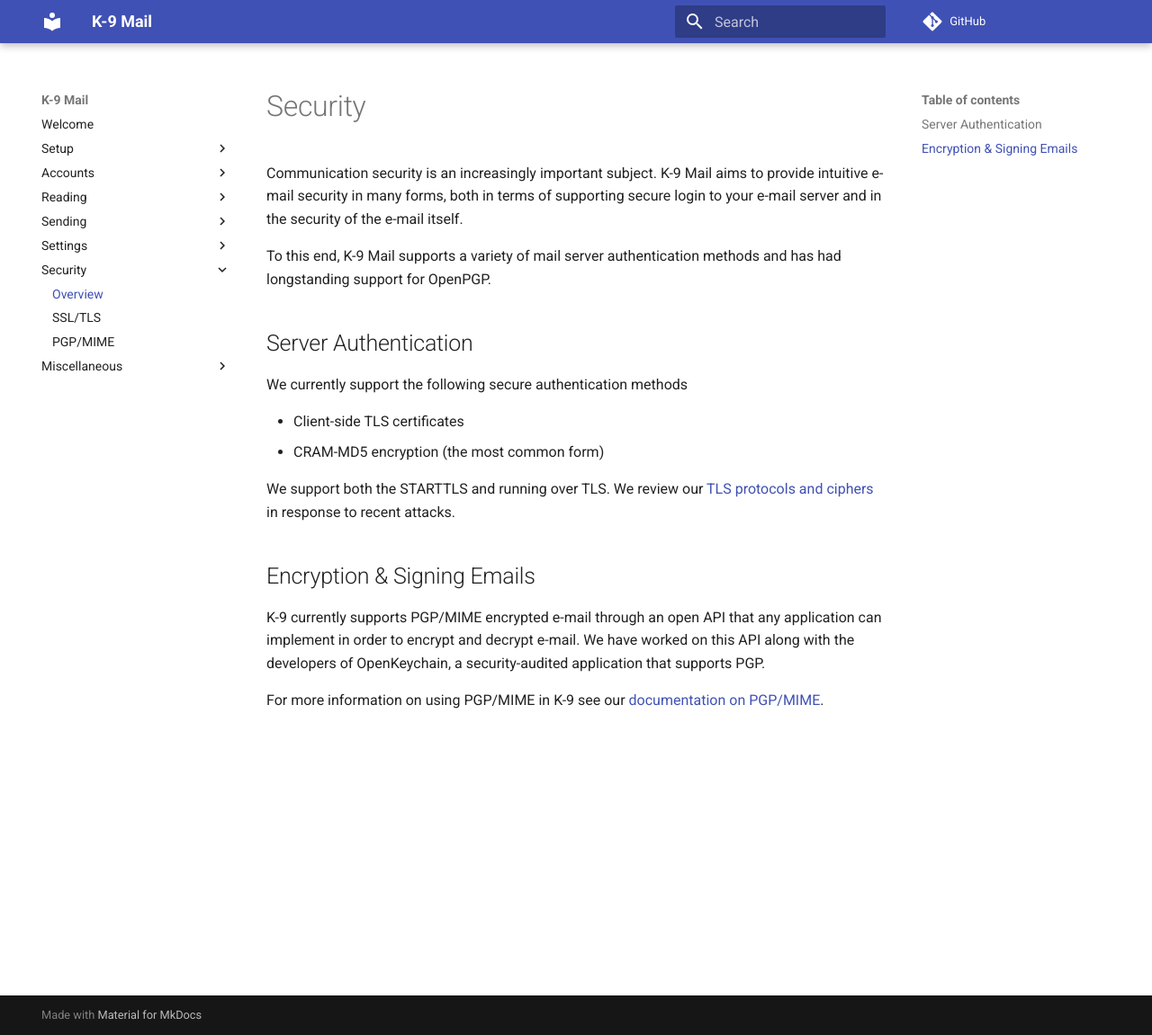
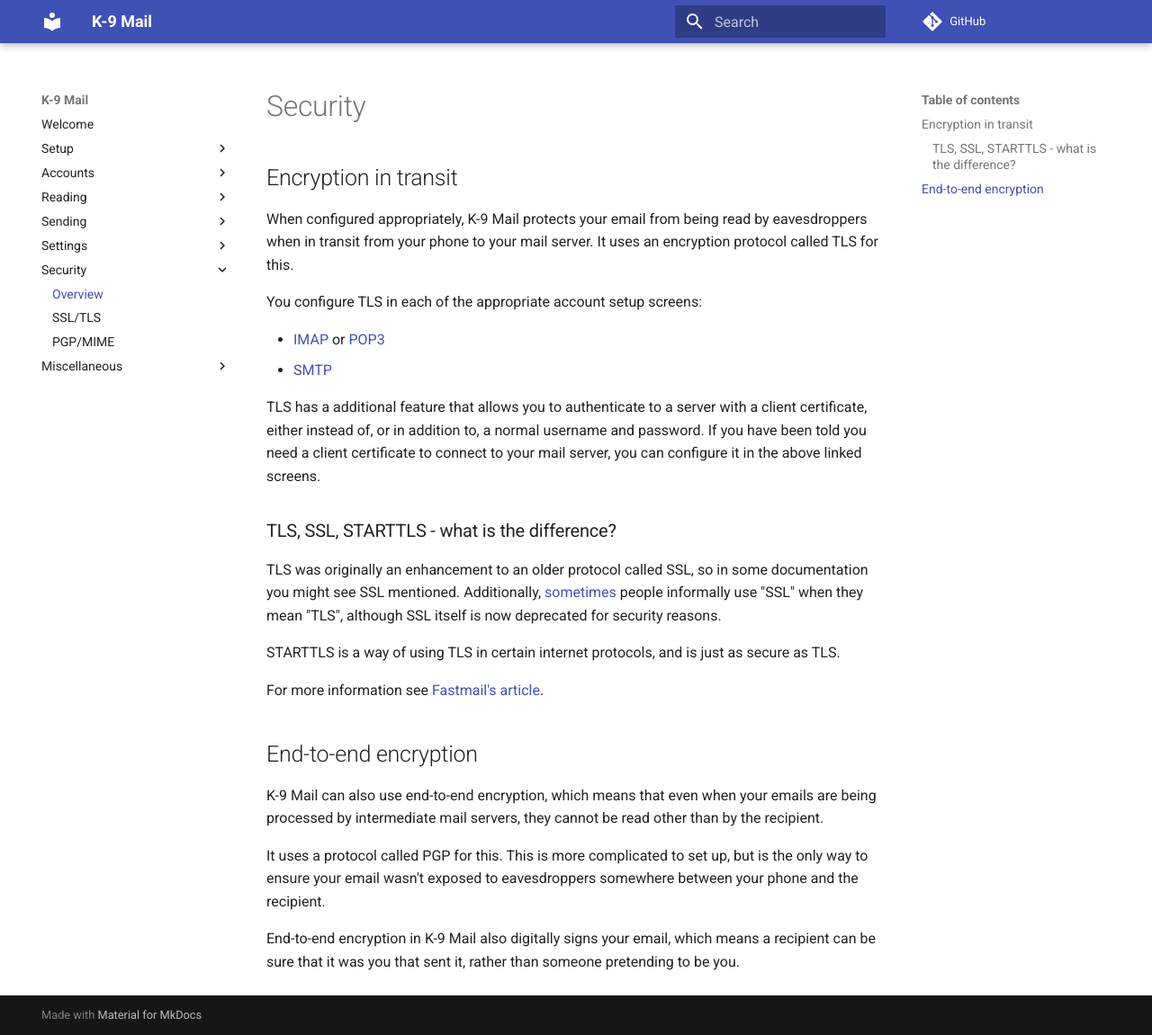
Before and after one commit to k9mail/k9mail-docs, an MkDocs documentation site: the page built from docs/en/current/security/overview.md, in a window 1280 px wide and 1151 px high. Shown: the whole window at 90% size. Built offline with MkDocs 1.6.1 and Material for MkDocs 9.7.7, drawn with Linux system fonts in a browser that asks for light colours; comment, search, counter and statistics services are not loaded.

Commit message:
Merge TLS info into Security page and rewrite the page

```diff
--- a/docs/en/current/security/overview.md
+++ b/docs/en/current/security/overview.md
@@ -1,25 +1,37 @@
 # Security
 
-Communication security is an increasingly important subject. K-9 Mail aims to provide intuitive e-mail security in many
-forms, both in terms of supporting secure login to your e-mail server and in the security of the e-mail itself.
+## Encryption in transit
 
-To this end, K-9 Mail supports a variety of mail server authentication methods and has had
-longstanding support for OpenPGP.
+When configured appropriately, K-9 Mail protects your email from being read by eavesdroppers when
+in transit from your phone to your mail server. It uses an encryption protocol called TLS for this.
 
-## Server Authentication
+You configure TLS in each of the appropriate account setup screens:
 
-We currently support the following secure authentication methods
+- [IMAP](../accounts/incoming_imap.md#security) or [POP3](../accounts/incoming_pop3.md#security)
+- [SMTP](../accounts/outgoing.md#security)
 
-* Client-side TLS certificates
-* CRAM-MD5 encryption (the most common form)
+TLS has a additional feature that allows you to authenticate to a server with a client certificate,
+either instead of, or in addition to, a normal username and password.
+If you have been told you need a client certificate to connect to your mail server,
+you can configure it in the above linked screens.
 
-We support both the STARTTLS and running over TLS. We review our [TLS protocols and ciphers](ssl.md) in
-response to recent attacks.
+### TLS, SSL, STARTTLS - what is the difference?
 
-## Encryption & Signing Emails
+TLS was originally an enhancement to an older protocol called SSL, so in some documentation you might
+see SSL mentioned. Additionally, [sometimes](https://www.washingtonpost.com/world/national-security/nsa-infiltrates-links-to-yahoo-google-data-centers-worldwide-snowden-documents-say/2013/10/30/e51d661e-4166-11e3-8b74-d89d714ca4dd_story.html)
+people informally use "SSL" when they mean "TLS", although SSL itself is now deprecated for security reasons.
 
-K-9 currently supports PGP/MIME encrypted e-mail through an open API that any application can implement in order to
-encrypt and decrypt e-mail. We have worked on this API along with the developers of OpenKeychain, a security-audited
-application that supports PGP.
+STARTTLS is a way of using TLS in certain internet protocols, and is just as secure as TLS.
 
-For more information on using PGP/MIME in K-9 see our [documentation on PGP/MIME](pgpmime.md).
+For more information see [Fastmail's article](https://www.fastmail.help/hc/en-us/articles/360058753834-SSL-TLS-and-STARTTLS).
+
+## End-to-end encryption
+
+K-9 Mail can also use end-to-end encryption, which means that even when your emails are being processed
+by intermediate mail servers, they cannot be read other than by the recipient.
+
+It uses a protocol called PGP for this. This is more complicated to set up, but is the only way to ensure your email
+wasn't exposed to eavesdroppers somewhere between your phone and the recipient.
+
+End-to-end encryption in K-9 Mail also digitally signs your email, which means a recipient can be
+sure that it was you that sent it, rather than someone pretending to be you.
```
Also changed, not shown: docs/en/current/accounts/incoming_imap.md (+1 -0 lines), docs/en/current/accounts/incoming_pop3.md (+1 -0 lines), docs/en/current/accounts/outgoing.md (+1 -0 lines), docs/en/current/security/ssl.md (deleted, +0 -39 lines).
